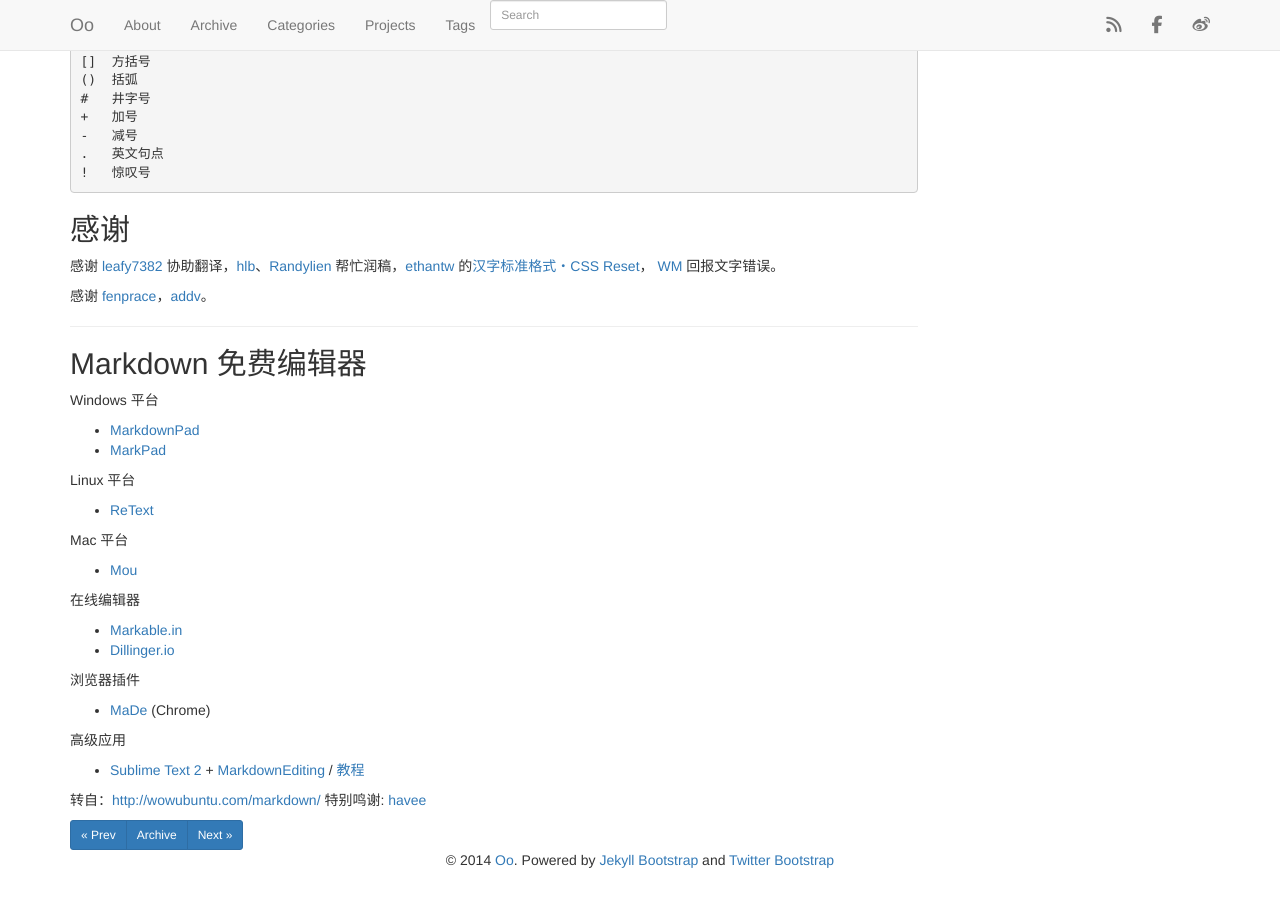
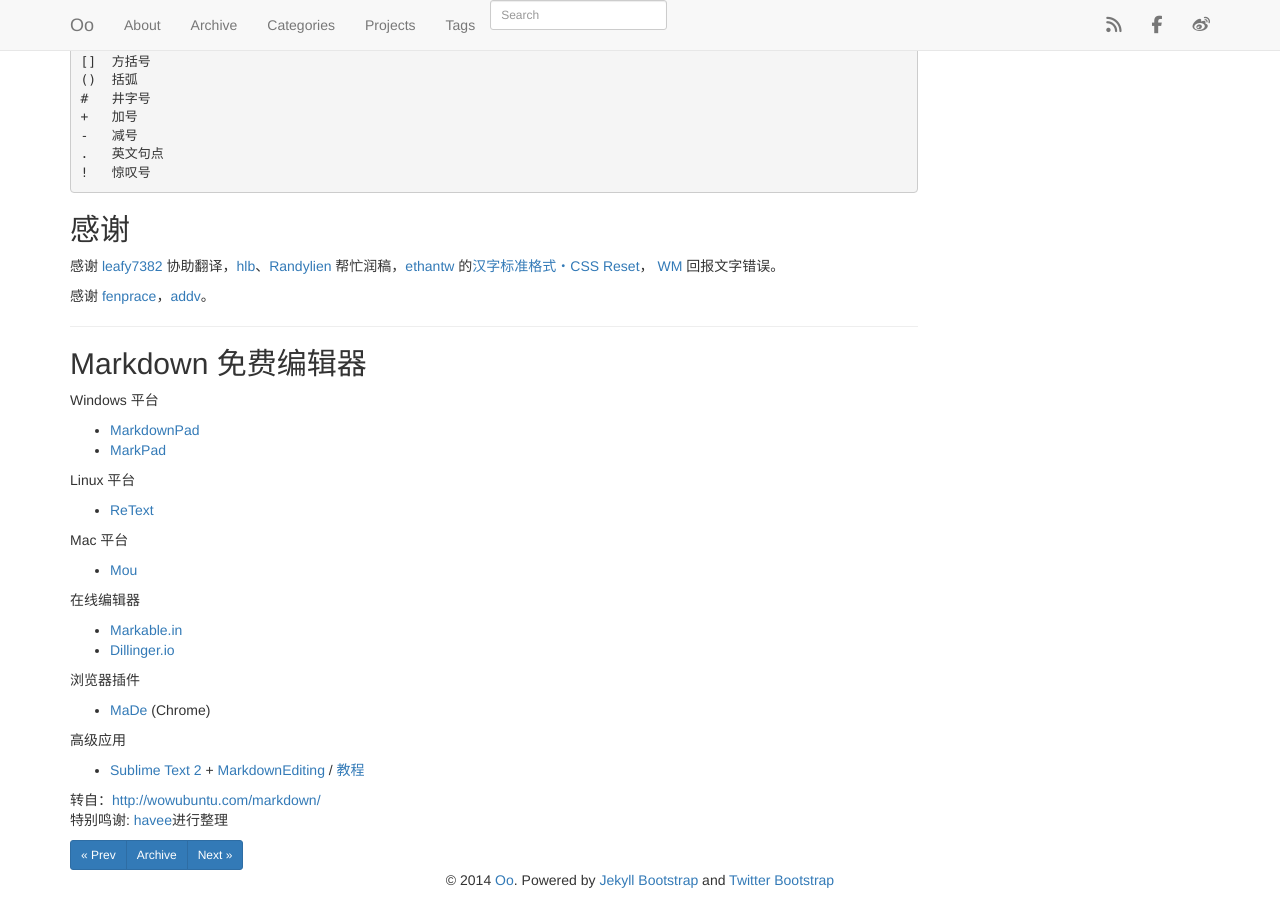
Before and after one commit to anicy/anicy.github.io, a Jekyll site: the page built from _posts/2014-08-19-markdown-sys.md, in a window 1280 px wide and 900 px high, scrolled down 13450 px. Built offline with Jekyll 4.4.1, drawn with Linux system fonts in a browser that asks for light colours; nearby versions of some CDN libraries; library files that are not in the unit come from our copies; Markdown is read by kramdown in place of the engine named in the settings; comment, search, counter and statistics services are not loaded.

Commit message:
Update 2014-08-19-markdown-sys.md

```diff
--- a/_posts/2014-08-19-markdown-sys.md
+++ b/_posts/2014-08-19-markdown-sys.md
@@ -747,4 +747,4 @@ Mac 平台
 * [Sublime Text 2](http://www.sublimetext.com/2) + [MarkdownEditing](http://ttscoff.github.com/MarkdownEditing/) / [教程](http://lucifr.com/2012/07/12/markdownediting-for-sublime-text-2/)
 
 转自：[http://wowubuntu.com/markdown/](http://wowubuntu.com/markdown/)
-特别鸣谢: [havee](http://havee.me/internet/2013-07/markdown-syntax.html)
+特别鸣谢: [havee](http://havee.me/internet/2013-07/markdown-syntax.html)进行整理
```
